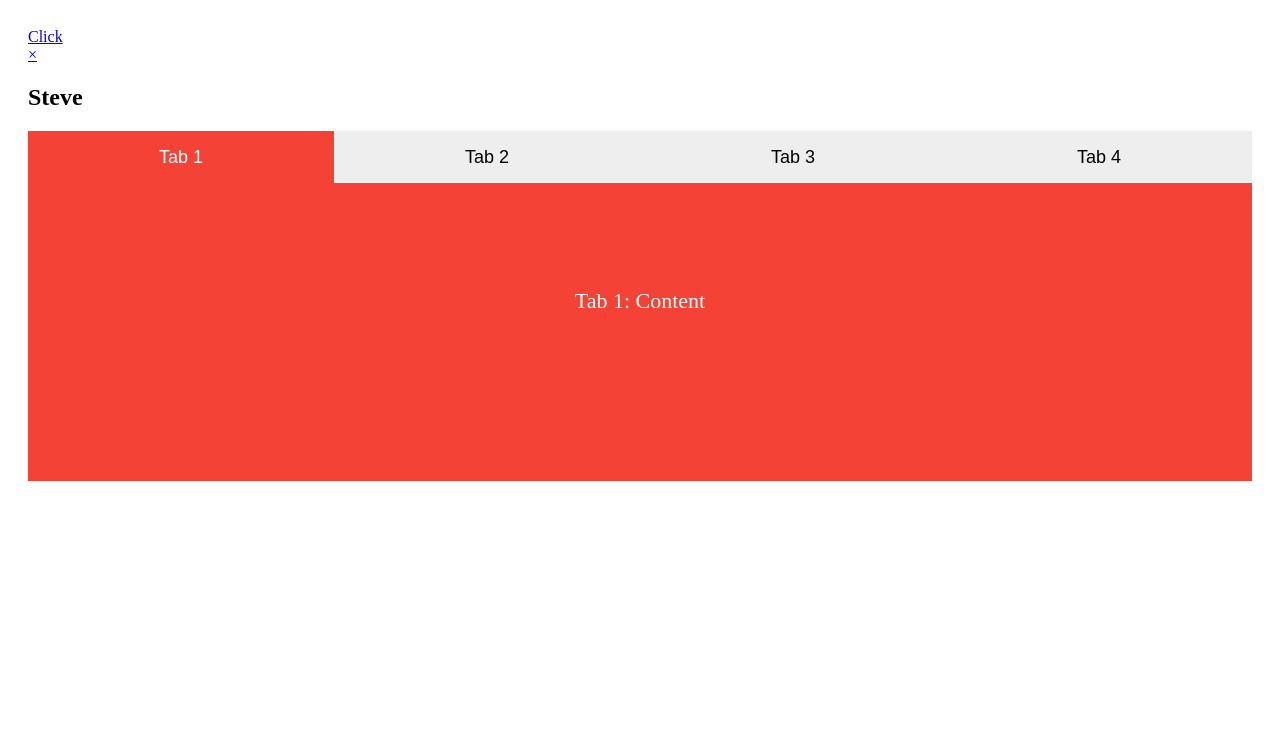
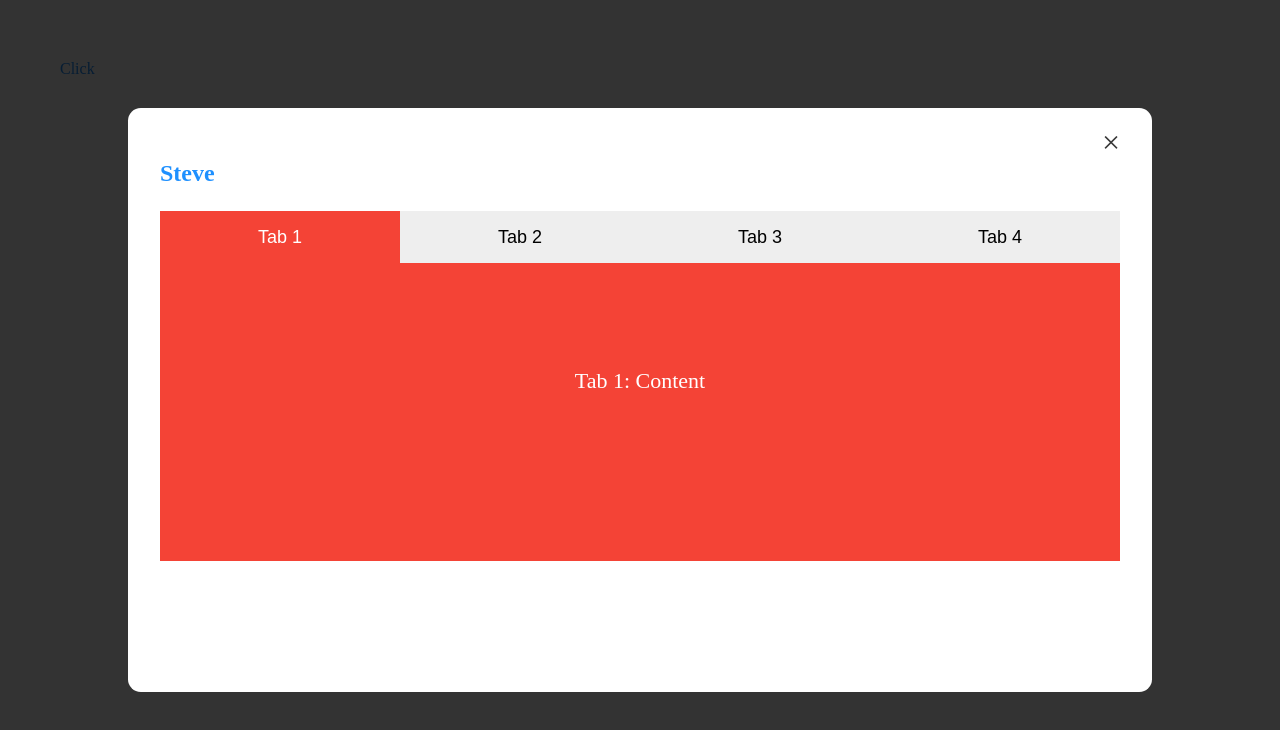
Before and after one commit to StephenAraka/Free-Mentors, a plain HTML site: page pages/welcome.html in a window 1280 px wide. Both pictures are taken after a click on the link "Click". Drawn offline with Linux system fonts and the light colour scheme.

Commit message:
style: combine css to one file

```diff
--- a/assets/css/welcome.css
+++ b/assets/css/welcome.css
@@ -42,3 +42,69 @@ body {
     font-size: 22px;
     display: none;
 }
+
+/* Modal Here */
+
+.modal {
+    background-color: rgba(0, 0, 0, .8);
+    width: 100%;
+    height: 100vh;
+    position: absolute;
+    top: 0;
+    left: 0;
+    z-index: 10;
+    opacity: 0;
+    visibility: hidden;
+}
+
+.modal__content {
+    width: 75%;
+    height: 65%;
+    background-color: #fff;
+    position: absolute;
+    top: 50%;
+    left: 50%;
+    transform: translate(-50%, -50%);
+    padding: 2em;
+    border-radius: .8em;
+    opacity: 0;
+    visibility: hidden;
+    transition: all .5s;
+}
+
+#modal:target {
+    opacity: 1;
+    visibility: visible;
+}
+
+#modal:target .modal__content {
+    opacity: 1;
+    visibility: visible;
+}
+
+a:link, a:visited {
+    text-decoration: none;
+}
+
+.modal-close {
+    color: #363636;
+    font-size: 2em;
+    position: absolute;
+    top: .5em;
+    right: 1em;
+}
+
+.modal__heading {
+    color: dodgerblue;
+    margin-bottom: 1em;
+}
+
+.modal__paragraph {
+    line-height: 1.5em;
+}
+
+.modal-open {
+    display: inline-block;
+    color: dodgerblue;
+    margin: 2em;
+}
```
